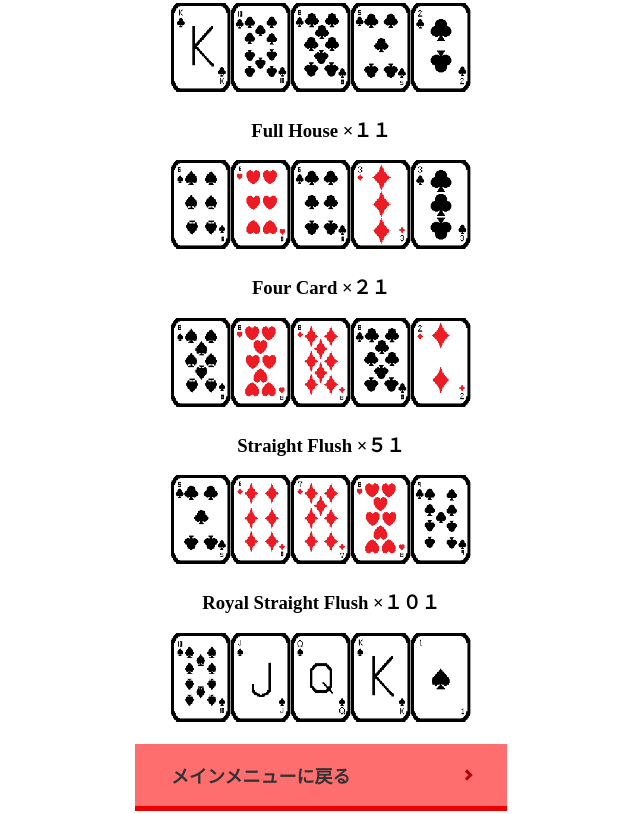
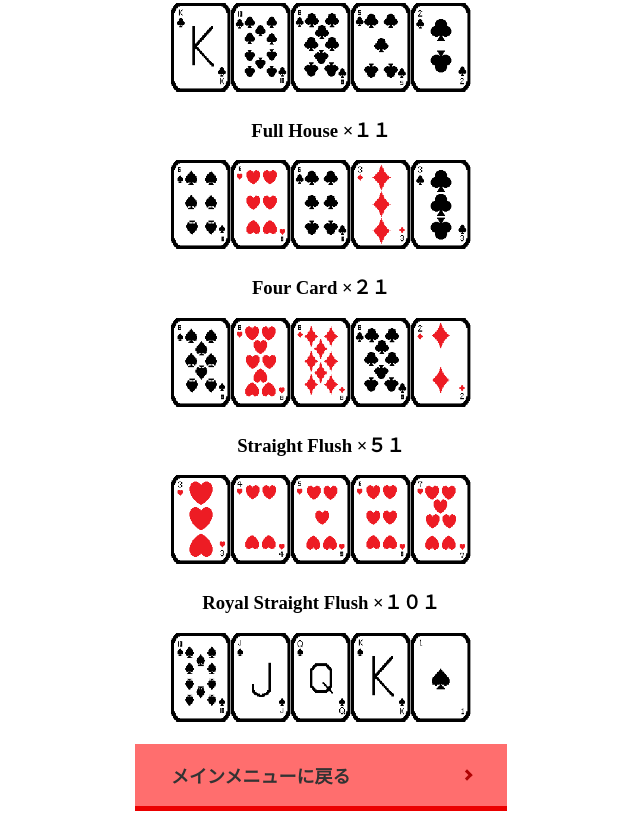
Before and after one commit to omuraisupan/advance1B, a plain HTML site: page public/rule/index.html in a window 1280 px wide. Shown: the part 1484-2298 px from the top of the page, without its empty margins (319-959 px from the left). Drawn offline with Linux system fonts and the light colour scheme.

Commit message:
ルール修正

```diff
--- a/public/rule/index.html
+++ b/public/rule/index.html
@@ -64,7 +64,7 @@
                 <h3>Four Card ×２１</h3>
                 <img src="./hands/fourcard.png" width="300">
                 <h3>Straight Flush ×５１</h3>
-                <img src="./hands/straight.png" width="300">
+                <img src="./hands/straightflush.png" width="300">
                 <h3>Royal Straight Flush ×１０１</h3>
                 <img src="./hands/royalstraightflush.png" width="300">
                 <br>
```
